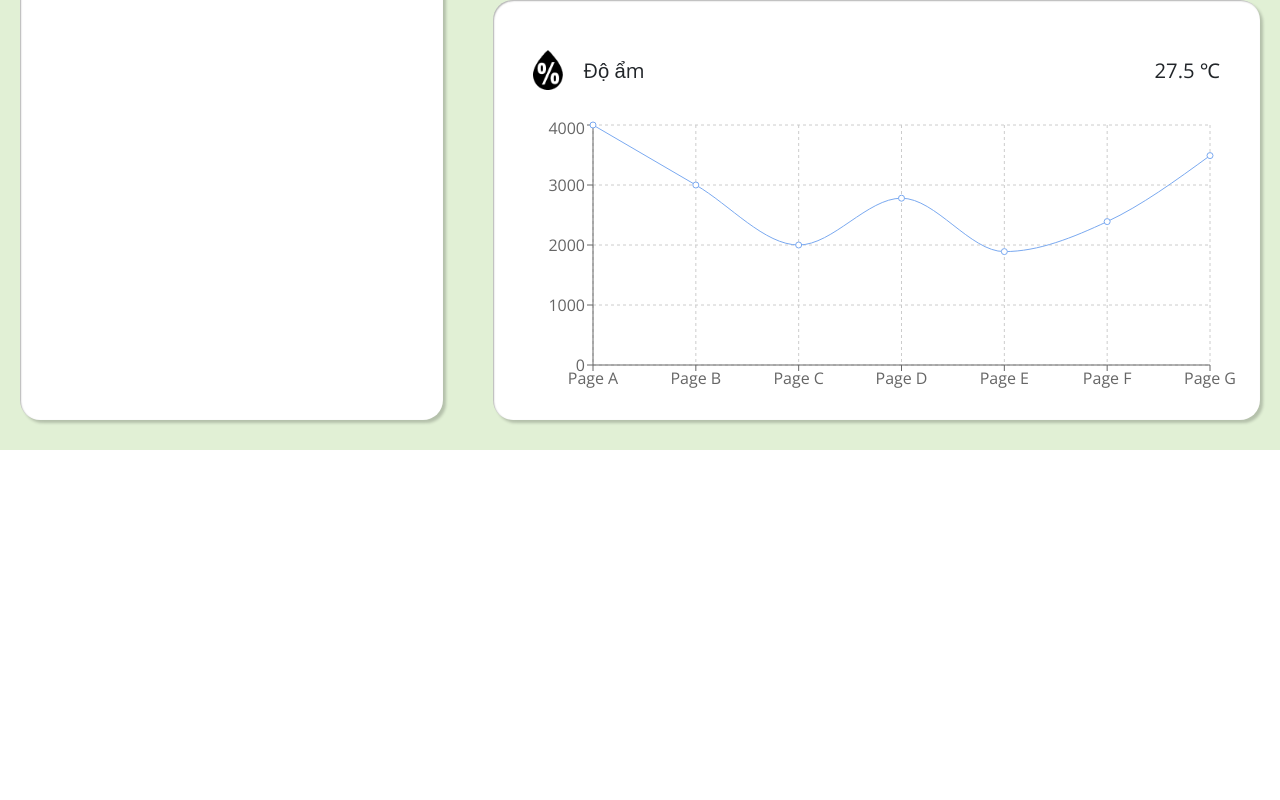
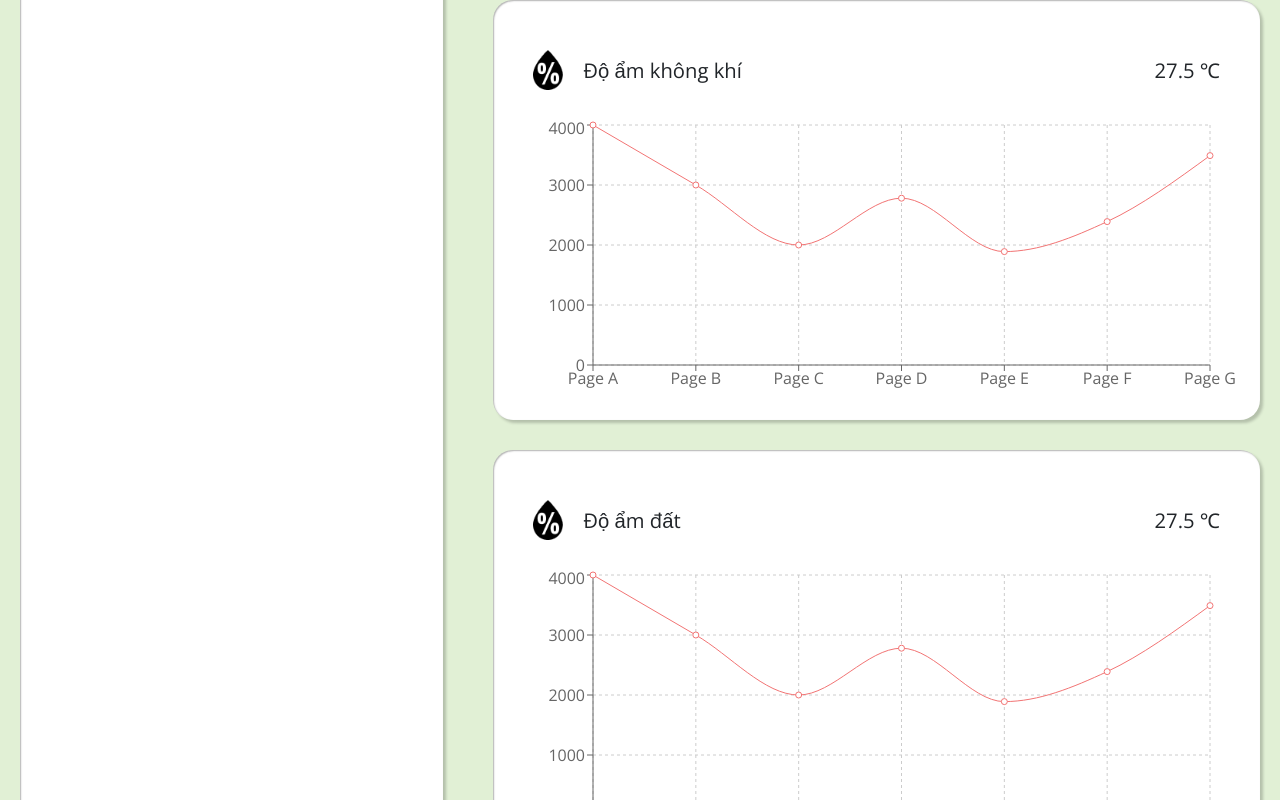
Before and after one commit to AnhTai2k4/smart_watering_fe, a React (Vite) app: page /data_device_page/1 in a window 1280 px wide. Shown: the part 600-1400 px from the top of the page. Before the commit the page ends 1050 px from the top, so only its background shows below. Built offline with nearby package versions, Linux system fonts and the light colour scheme.

Commit message:
Create Chart Component

```diff
--- /dev/null
+++ b/src/components/ChartData/ChartData.css
@@ -0,0 +1,44 @@
+.data__container {
+      flex: 2;
+      flex-direction: column;
+      height: max-content;
+      margin-right: 20px;
+
+      & .data__box {
+        height: fit-content;
+        width: 100%;
+        border: 1px;
+        flex: 1;
+        margin: 30px 0px;
+        background-color: white;
+        border-radius: 20px;
+        box-shadow: 3px 3px 3px rgba(0, 0, 0, 0.2),
+          inset 1px 1px 1.5px rgba(0, 0, 0, 0.3);
+        padding: 20px 20px;
+
+        & .label {
+          display: flex;
+          flex-direction: row;
+          justify-content: space-between;
+          margin: 30px 20px;
+
+          & img{
+            width: 30px;
+            height: 40px;
+          }
+
+          & .label-left,
+          .label-right {
+            display: flex;
+            flex-direction: row;
+            justify-content: center;
+            align-items: center;
+
+            & h3{
+              margin-left: 20px;
+
+            }
+          }
+        }
+      }
+    }
--- /dev/null
+++ b/src/components/ChartData/ChartData.tsx
@@ -0,0 +1,42 @@
+import "./ChartData.css";
+import {
+  CartesianGrid,
+  Line,
+  LineChart,
+  ResponsiveContainer,
+  Tooltip,
+  XAxis,
+  YAxis,
+} from "recharts";
+
+interface respond {
+  time: String;
+  data: Number;
+}
+
+const ChartData = ({ datas }: { datas: respond[] }) => {
+  return (
+    <ResponsiveContainer width="100%" height={280}>
+      <LineChart
+        width={500}
+        height={400}
+        data={datas}
+        margin={{
+          top: 5,
+          right: 30,
+          left: 20,
+          bottom: 5,
+        }}
+      >
+        <CartesianGrid strokeDasharray="3 3" />
+        <XAxis dataKey="time" />
+        <YAxis />
+        <Tooltip />
+        <legend />
+        <Line type="monotone" dataKey="data" stroke="#f27474ff" />
+      </LineChart>
+    </ResponsiveContainer>
+  );
+};
+
+export default ChartData;
--- a/src/pages/DataDevicePage/DataDevicePage.css
+++ b/src/pages/DataDevicePage/DataDevicePage.css
@@ -117,50 +117,6 @@
       }
     }
 
-    & .data__container {
-      flex: 2;
-      flex-direction: column;
-      height: max-content;
-      margin-right: 20px;
-
-      & .data__box {
-        height: fit-content;
-        width: 100%;
-        border: 1px;
-        flex: 1;
-        margin: 30px 0px;
-        background-color: white;
-        border-radius: 20px;
-        box-shadow: 3px 3px 3px rgba(0, 0, 0, 0.2),
-          inset 1px 1px 1.5px rgba(0, 0, 0, 0.3);
-        padding: 20px 20px;
-
-        & .label {
-          display: flex;
-          flex-direction: row;
-          justify-content: space-between;
-          margin: 30px 20px;
-
-          & img{
-            width: 30px;
-            height: 40px;
-          }
-
-          & .label-left,
-          .label-right {
-            display: flex;
-            flex-direction: row;
-            justify-content: center;
-            align-items: center;
-
-            & h3{
-              margin-left: 20px;
-
-            }
-          }
-        }
-      }
-    }
   }
 }
 
--- a/src/pages/DataDevicePage/DataDevicePage.tsx
+++ b/src/pages/DataDevicePage/DataDevicePage.tsx
@@ -1,29 +1,21 @@
 import { useNavigate, useParams } from "react-router-dom";
 import "./DataDevicePage.css";
 import { useState } from "react";
-import {
-  CartesianGrid,
-  Line,
-  LineChart,
-  ResponsiveContainer,
-  Tooltip,
-  XAxis,
-  YAxis,
-} from "recharts";
+import ChartData from "../../components/ChartData/ChartData";
 
 const DataDevicePage = () => {
   const [water, setWater] = useState(0);
   const navigate = useNavigate();
   const id = useParams();
 
-  const data = [
-    { name: "Page A", uv: 4000, pv: 2400, amt: 2400 },
-    { name: "Page B", uv: 3000, pv: 1398, amt: 2210 },
-    { name: "Page C", uv: 2000, pv: 9800, amt: 2290 },
-    { name: "Page D", uv: 2780, pv: 3908, amt: 2000 },
-    { name: "Page E", uv: 1890, pv: 4800, amt: 2181 },
-    { name: "Page F", uv: 2390, pv: 3800, amt: 2500 },
-    { name: "Page G", uv: 3490, pv: 4300, amt: 2100 },
+  const datas = [
+    { time: "Page A", data: 4000 },
+    { time: "Page B", data: 3000 },
+    { time: "Page C", data: 2000 },
+    { time: "Page D", data: 2780 },
+    { time: "Page E", data: 1890 },
+    { time: "Page F", data: 2390 },
+    { time: "Page G", data: 3490 },
   ];
 
   console.log(id);
@@ -96,6 +88,7 @@ const DataDevicePage = () => {
 
         {/*-----------------Dữ liệu của nhiệt độ, độ ẩm từ sensor------------*/}
         <div className="data__container">
+          {/**---------Nhiệt độ------------- */}
           <div id="temp" className="data__box">
             <div className="label">
               <div className="label-left">
@@ -106,60 +99,36 @@ const DataDevicePage = () => {
                 <h3>27.5 ℃</h3>
               </div>
             </div>
+            <ChartData datas={datas} />
+          </div>
 
-            <ResponsiveContainer width="100%" height={280}>
-              <LineChart
-                width={500}
-                height={400}
-                data={data}
-                margin={{
-                  top: 5,
-                  right: 30,
-                  left: 20,
-                  bottom: 5,
-                }}
-              >
-                <CartesianGrid strokeDasharray="3 3" />
-                <XAxis dataKey="name" />
-                <YAxis />
-                <Tooltip />
-                <legend />
-                <Line type="monotone" dataKey="uv" stroke="#f27474ff" />
-              </LineChart>
-            </ResponsiveContainer>
-          </div>
+          {/**---------Độ ẩm không khí---------------- */}
 
           <div id="temp" className="data__box">
             <div className="label">
               <div className="label-left">
                 <img src="/humid.png" alt="logo nhiet do" />
-                <h3>Độ ẩm</h3>
+                <h3>Độ ẩm không khí</h3>
               </div>
               <div className="label-right">
                 <h3>27.5 ℃</h3>
               </div>
             </div>
+            <ChartData datas={datas} />
+          </div>
 
-            <ResponsiveContainer width="100%" height={280}>
-              <LineChart
-                width={500}
-                height={400}
-                data={data}
-                margin={{
-                  top: 5,
-                  right: 30,
-                  left: 20,
-                  bottom: 5,
-                }}
-              >
-                <CartesianGrid strokeDasharray="3 3" />
-                <XAxis dataKey="name" />
-                <YAxis />
-                <Tooltip />
-                <legend />
-                <Line type="monotone" dataKey="uv" stroke="#7aa9f0ff" />
-              </LineChart>
-            </ResponsiveContainer>
+          {/**------------Độ ẩm đất---------------------- */}
+          <div id="temp" className="data__box">
+            <div className="label">
+              <div className="label-left">
+                <img src="/humid.png" alt="logo nhiet do" />
+                <h3>Độ ẩm đất</h3>
+              </div>
+              <div className="label-right">
+                <h3>27.5 ℃</h3>
+              </div>
+            </div>
+            <ChartData datas={datas} />
           </div>
         </div>
       </div>
--- a/src/pages/DevicePage/DevicePage.css
+++ b/src/pages/DevicePage/DevicePage.css
@@ -97,7 +97,7 @@
   & .device__container {
     display: flex;
     justify-content: start;
-    gap: 50px;
+    gap: 60px;
     width: 80%;
     align-self: center;
     flex-wrap: wrap;
--- a/src/routes/index.tsx
+++ b/src/routes/index.tsx
@@ -61,7 +61,7 @@ const routes: RouteType[] = [
         path: "/data_device_page/:id",
         element: <DataDevicePage />,
         showHeader: true,
-        showFooter: false
+        showFooter: true
     },
 ]
 
```
Also changed, not shown: 1 other file (tests, documents, lock files or other folders).
